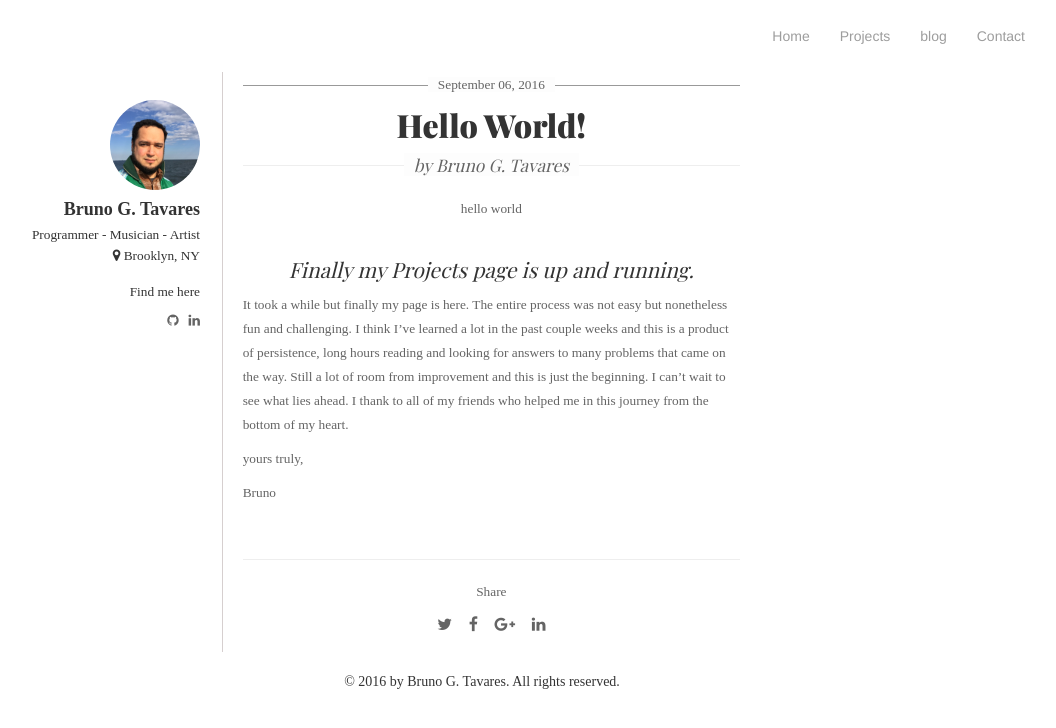
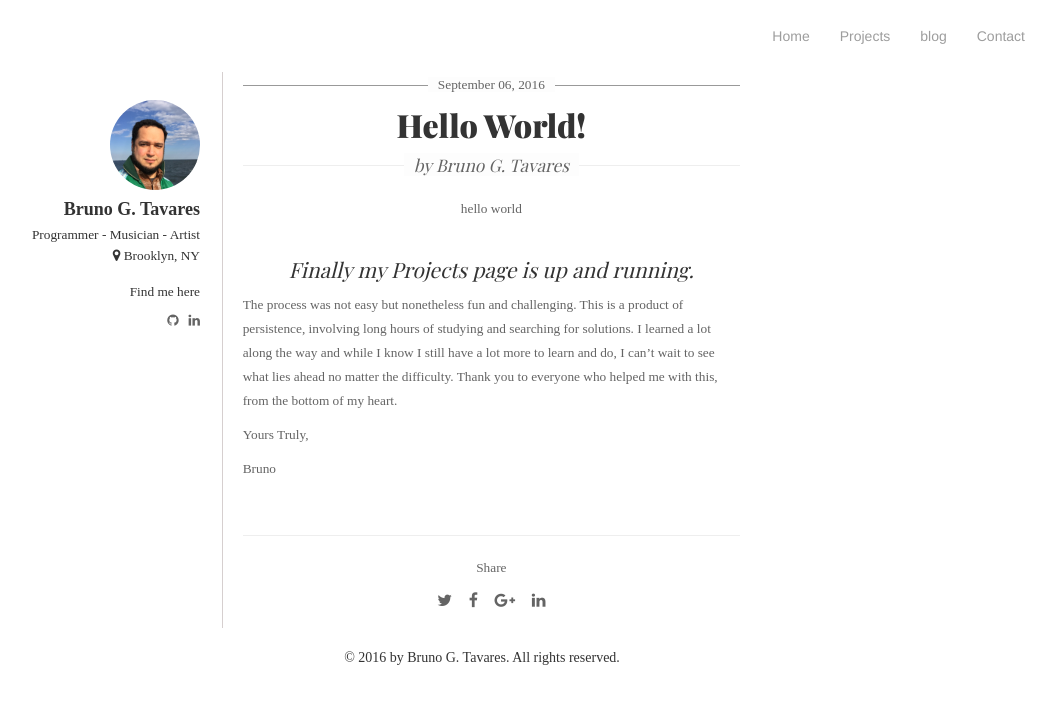
Before and after one commit to bruno78/bruno78.github.io, a Jekyll site: the page built from _posts/2016-09-06-hello-world.md, in a window 1280 px wide. Shown: the top 728 px of the page, without its empty margins (155-1211 px from the left). Built offline with Jekyll 4.4.1, drawn with Linux system fonts in a browser that asks for light colours; nearby versions of some CDN libraries; some web fonts are replaced.

Commit message:
working on contact form

```diff
--- a/_includes/scripts.html
+++ b/_includes/scripts.html
@@ -1,2 +1,3 @@
 <script src="{{ "/assets/vendor/js/jquery.min.js" | prepend: site.baseurl }}"></script>
 <script src="{{ "/assets/vendor/js/bootstrap.min.js" | prepend: site.baseurl }}"></script>
+<script src="{{ "/assets/js/contact.js" | prepend: site.baseurl }}"></script>
--- a/_posts/2016-09-06-hello-world.md
+++ b/_posts/2016-09-06-hello-world.md
@@ -7,8 +7,8 @@ tags:
  - hello world
 ---
 
-It took a while but finally my page is here. The entire process was not easy but nonetheless fun and challenging. I think I've learned a lot in the past couple weeks and this is a product of persistence, long hours reading and looking for answers to many problems that came on the way. Still a lot of room from improvement and this is just the beginning. I can't wait to see what lies ahead. I thank to all of my friends who helped me in this journey from the bottom of my heart.
+The process was not easy but nonetheless fun and challenging. This is a product of persistence, involving long hours of studying and searching for solutions. I learned a lot along the way and while I know I still have a lot more to learn and do, I can't wait to see what lies ahead no matter the difficulty. Thank you to everyone who helped me with this, from the bottom of my heart.
 
-yours truly,
+Yours Truly,
 
 Bruno
--- /dev/null
+++ b/assets/js/contact.js
@@ -0,0 +1,15 @@
+// Avoiding exposing email
+var contactform =  document.getElementById('contactform');
+    contactform.setAttribute('action', '//formspree.io/' + 'me' + '@' + 'brunogtavares' + '.' + 'com');
+
+function empty() {
+  var name, email, message;
+  name = document.getElementById("name").value;
+  email = document.getElementById("email").value;
+  message = document.getElementById("message").value;
+
+  if (name == "" || email == "" || messgae == "") {
+    $('alert').alert('<div class="alert alert-danger"><a class="close" data-dismiss="alert">×</a><span>contact field <strong>cannot be blank</strong></span></div>');
+    return false;
+  }
+}
--- a/contact.html
+++ b/contact.html
@@ -6,8 +6,8 @@ title: Contact
 <div class="contact-page">
   <p class="lead-contact"> <span>drop me a <span class="redish">note</span></span></p>
 
-
-  <form action="http://formspree.io/me@brunogtavares.com" method="POST">
+  <div id="alert"></div>
+  <form id="contactform" method="POST">
 
     <div class="hidden">
       <input type='hidden' name='_next' value="{{ "/thankyou.html" | prepend: site.baseurl }}">
@@ -30,7 +30,7 @@ title: Contact
     </div>
 
     <div class="form-group line">
-      <input type="submit" value="Send" class="contact-send">
+      <input type="submit" value="Send" class="contact-send" onClick="return empty()">
     </div>
   </form>
 
--- a/index.html
+++ b/index.html
@@ -15,8 +15,7 @@ title: Bruno G. Tavares
         <span><span class="redish">hello</span> there!</span>
       </p>
       <p class="about">
-        <strong id='stronger'>I'm a programmer with a Psychology degree who plays guitar, lute, and ukulele.</strong>
-        I find studying code, analyzing data, and creating websites, similar to playing music. As I hone my technical skills, whether playing Early music, Caetano Veloso, or creating an app, the results become more beautiful. I also work at an architectural firm where in addition to drafting I create publicity videos using Super 8 analog film and digital editing software. For some of the videos, I compose original music. Combining my knowledge of music, art, and Psychology, with my new found loves of programming and data analysis, has been life-affirming.
+        <strong id='stronger'>I am a programmer with a BA in Psychology that's interested in web development and data analysis.</strong> I work at an architectural firm where I produce PR videos, draft from time to time, and am currently working on their new website. I am also a photographer and musician that plays lute, ukulele, and guitar. Whether studying code, analyzing data or creating websites, or simply enjoying some free time playing Early music or Caetano Veloso, I find that a dedication to technical proficiency is a must if you hope to produce something beautiful in the end. Combining my knowledge of music, art, and Psychology, with my new found loves of programming and data analysis, has been life-affirming.
       </p>
     </div>
     <div class="class col-md-6">
```
Also changed, not shown: 6 other files.
